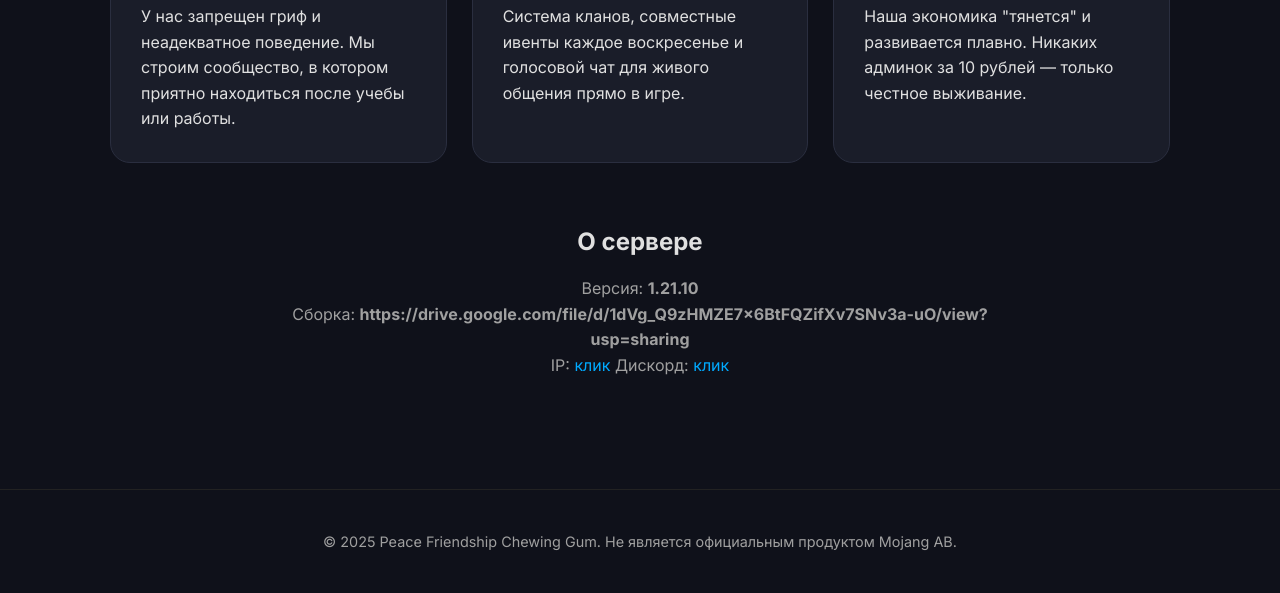
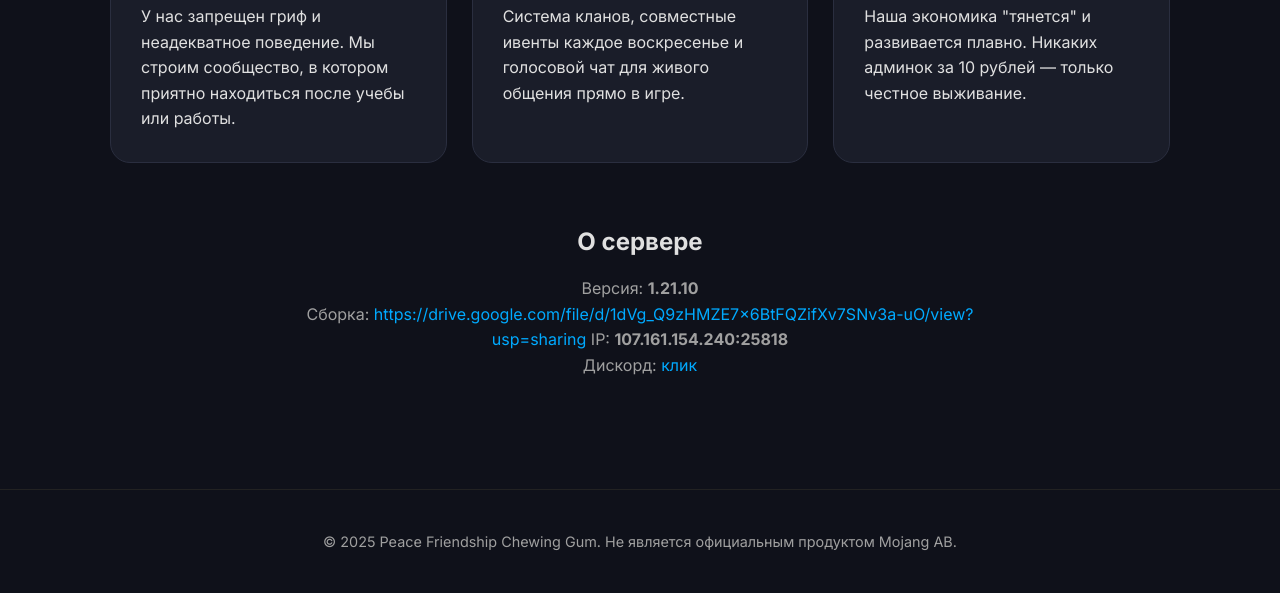
Before and after one commit to GosaNAH1/Peace-Friendship-Chewing-Gum, a plain HTML site: page index.html in a window 1280 px wide. Shown: the part 662-1255 px from the top of the page. Drawn offline with Linux system fonts and the light colour scheme.

Commit message:
Update index.html

```diff
--- a/index.html
+++ b/index.html
@@ -197,8 +197,8 @@
             <h2>О сервере</h2>
             <p style="color: var(--text-dim); margin-top: 15px; max-width: 700px; margin-left: auto; margin-right: auto;">
                 Версия: <b>1.21.10</b> <br>
-                Сборка: <b>https://drive.google.com/file/d/1dVg_Q9zHMZE7x6BtFQZifXv7SNv3a-uO/view?usp=sharing</b> <br>
-                IP: <a href="https://drive.google.com/file/d/1dVg_Q9zHMZE7x6BtFQZifXv7SNv3a-uO/view?usp=sharing">клик</a>
+                Сборка: <a>https://drive.google.com/file/d/1dVg_Q9zHMZE7x6BtFQZifXv7SNv3a-uO/view?usp=sharing</a>
+                IP: <b>107.161.154.240:25818</b> <br>
                 Дискорд: <a href="https://discord.gg/gXptkYDXfX">клик</a>
             </p>
         </section>
```
